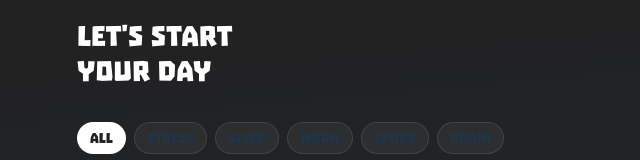
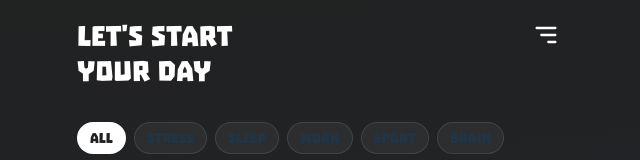
Before and after one commit to denisoed/BrainUp, a Vue app: page / in a window 1280 px wide. Shown: the top 160 px of the page, without its empty margins (319-959 px from the left). Built offline with nearby package versions, Linux system fonts and the light colour scheme; no server answers; what vue3-touch-events, yandex-metrika-vue3 would draw is missing.

Commit message:
Added menu btn

```diff
--- a/src/pages/HomePage.vue
+++ b/src/pages/HomePage.vue
@@ -1,7 +1,12 @@
 <template>
   <div class="home-page flex column">
-    <div class="container">
-      <h1>Let's start <br> your day</h1>
+    <div class="flex">
+      <div class="container">
+        <h1>Let's start <br> your day</h1>
+      </div>
+      <button class="home-page_menu-btn">
+        <img src="@/assets/burger-menu-right.svg" alt="Back" />
+      </button>
     </div>
     <div class="container home-page_tabs mt-lg">
       <Tabs v-model="tab" :tabs="tabs" />
@@ -64,6 +69,22 @@ function getCardWidth(width: number) {
     margin: 0;
   }
 
+  &_menu-btn {
+    position: absolute;
+    top: 10px;
+    right: 10px;
+    z-index: 2;
+    width: 50px;
+    height: 50px;
+    background: transparent;
+    padding: 10px;
+
+    img {
+      width: 100%;
+      display: block;
+    }
+  }
+
   &_tabs {
     max-width: 100%;
     overflow: auto;
```
Also changed, not shown: src/assets/burger-menu-right.svg.
